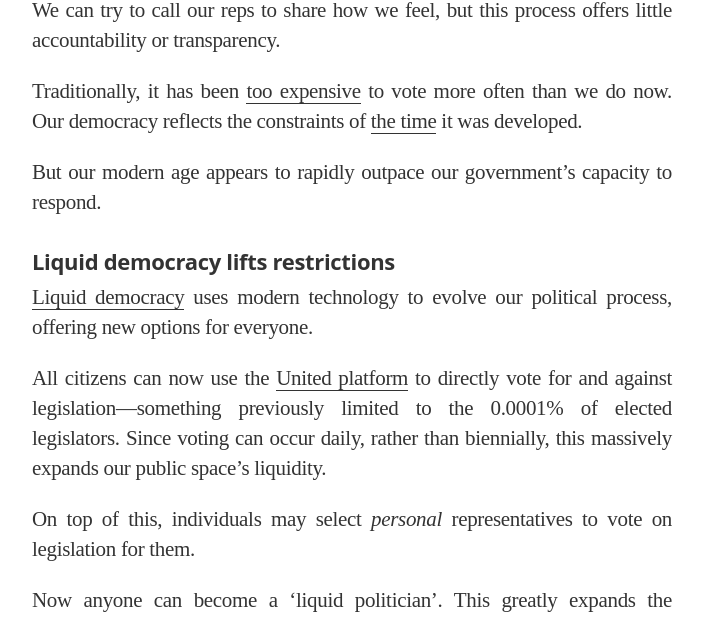
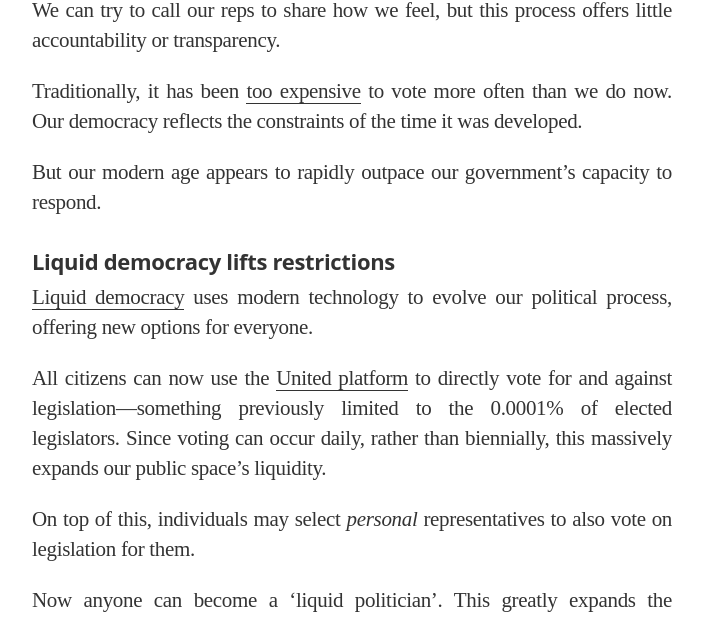
Before and after one commit to voteliquid/blog, a Jekyll site: the page built from _posts/2017-04-17-liquid-democracy-and-a-free-political-economy.md, in a window 1280 px wide and 900 px high, scrolled down 1263 px. Shown: the part 181-801 px from the top of the window, without its empty margins (288-991 px from the left). Built offline with Jekyll 4.4.1, drawn with Linux system fonts in a browser that asks for light colours; nearby versions of some CDN libraries; some web fonts are replaced; some of the changed lines change nothing that is shown; some of the changed text lies outside the part shown.

Commit message:
Tweak free.liquid.vote

```diff
--- a/_posts/2017-04-17-liquid-democracy-and-a-free-political-economy.md
+++ b/_posts/2017-04-17-liquid-democracy-and-a-free-political-economy.md
@@ -36,7 +36,7 @@ Some elected reps make an incredible effort to connect with their constituents,
 
 We can try to call our reps to share how we feel, but this process offers little accountability or transparency.
 
-Traditionally, it has been [too expensive](https://twitter.com/dsernst/status/845566576245927936) to vote more often than we do now. Our democracy reflects the constraints of [the time](/2017/02/09/why-hasnt-voting-changed/) it was developed.
+Traditionally, it has been [too expensive](https://twitter.com/dsernst/status/845566576245927936) to vote more often than we do now. Our democracy reflects the constraints of the time it was developed.
 
 But our modern age appears to rapidly outpace our government's capacity to respond.
 
@@ -46,7 +46,7 @@ But our modern age appears to rapidly outpace our government's capacity to respo
 
 All citizens can now use the [United platform](https://united.vote) to directly vote for and against legislation—something previously limited to the 0.0001% of elected legislators. Since voting can occur daily, rather than biennially, this massively expands our public space's liquidity.
 
-On top of this, individuals may select *personal* representatives to vote on legislation for them.
+On top of this, individuals may select *personal* representatives to also vote on legislation for them.
 
 Now anyone can become a 'liquid politician'. This greatly expands the political economy's supply, since liquid politicians can still be influential without anywhere close to 50% of their jurisdiction’s vote.
 
@@ -78,4 +78,4 @@ Join us.
 
 We're creating technology to allow liquid democracy at the local, state, and national level, without constitutional amendments.
 
-Consider [signing up](https://united.vote/join) to stay updated and show your support.
+[Sign up](https://united.vote/join) to stay updated and show your support.
```
